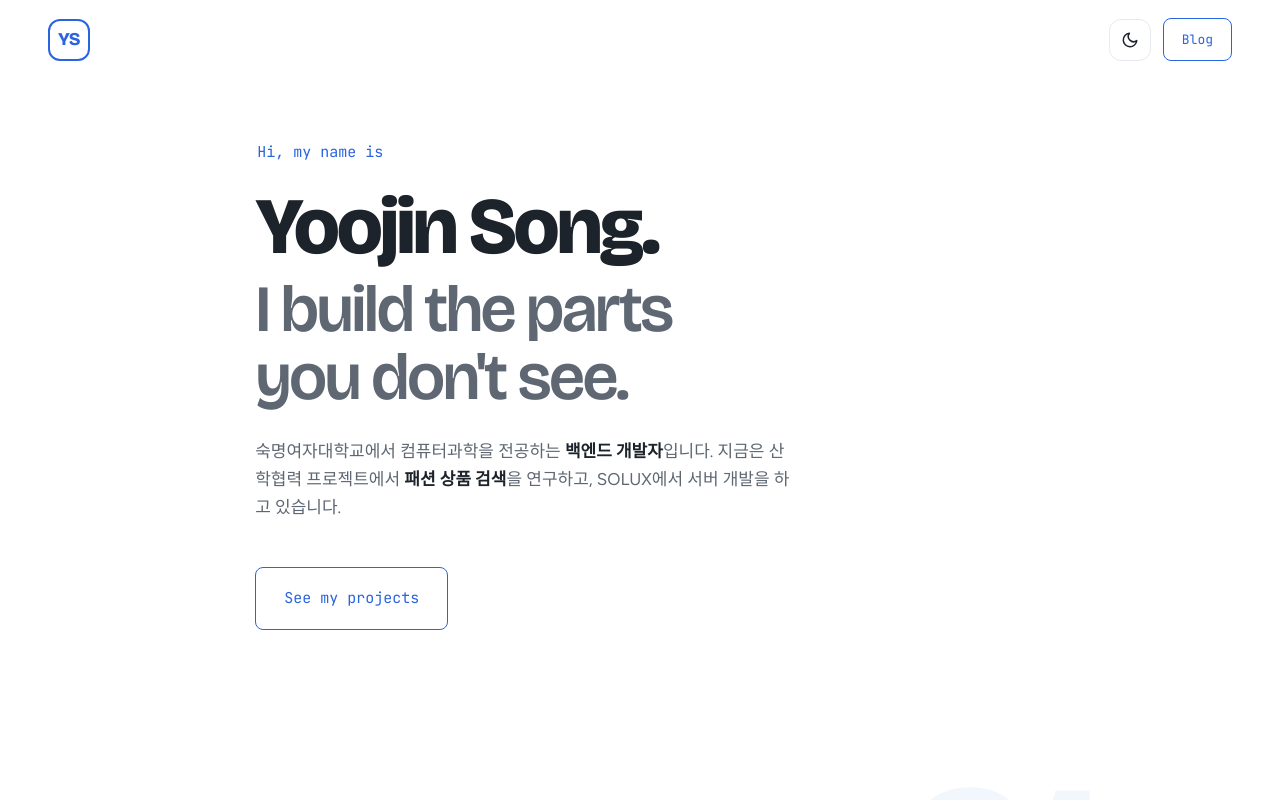
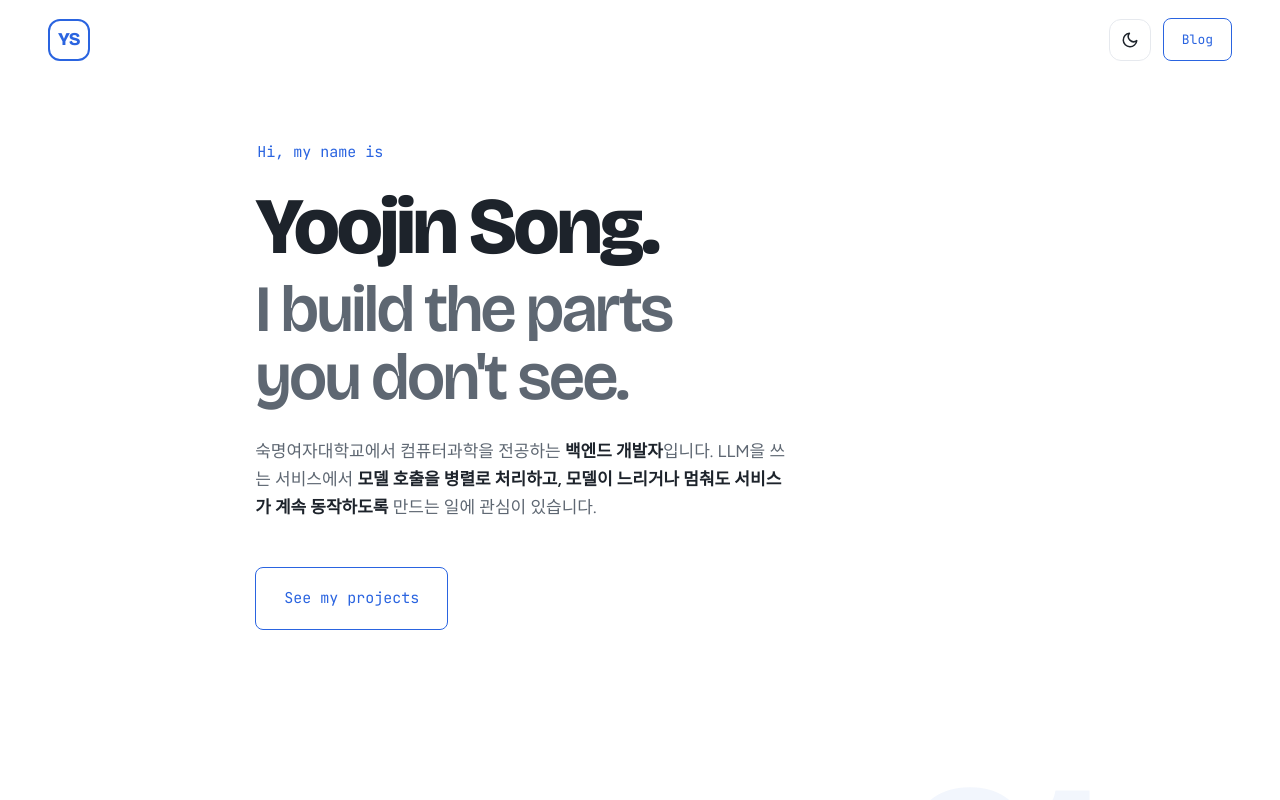
Before and after one commit to yoooooojin/portfolio, a Next.js app: page / in a window 1280 px wide. Shown: the top 800 px of the page. Built offline with nearby package versions, Linux system fonts and the light colour scheme; a web font is replaced by a local one.

Commit message:
feat: 프로필 및 소개 문구 업데이트

```diff
--- a/src/data/content.ts
+++ b/src/data/content.ts
@@ -26,11 +26,11 @@ export const profile = {
 
 // 첫 화면 소개 문장. **굵게** 표시한 부분은 진하게 나와요.
 export const heroIntro =
-  "숙명여자대학교에서 컴퓨터과학을 전공하는 **백엔드 개발자**입니다. 지금은 산학협력 프로젝트에서 **패션 상품 검색**을 연구하고, SOLUX에서 서버 개발을 하고 있습니다.";
+  "숙명여자대학교에서 컴퓨터과학을 전공하는 **백엔드 개발자**입니다. LLM을 쓰는 서비스에서 **모델 호출을 병렬로 처리하고, 모델이 느리거나 멈춰도 서비스가 계속 동작하도록** 만드는 일에 관심이 있습니다.";
 
 // About 섹션 문단들 (**굵게** 사용 가능)
 export const about = [
-  "안녕하세요! **숙명여자대학교 컴퓨터과학전공** 송유진입니다. 지금은 **백엔드 개발**에 집중하고 있습니다.",
+  "안녕하세요! **숙명여자대학교 컴퓨터과학전공** 송유진입니다. 지금은 **LLM과 에이전트를 쓰는 서비스의 백엔드**에 집중하고 있습니다.",
   "강의자료의 필기를 분석해 시험 문제를 만드는 멀티 에이전트 서비스, 걸음 수 목표와 단과대 랭킹을 담은 산책 앱, 수강신청 강의 교환 플랫폼을 팀원들과 함께 만들었습니다. 최근에는 안 본 회차의 스포일러만 가려 주는 크롬 확장 에이전트 **쉿스포(Shhpoil)**로 해커톤에서 우승했습니다. 구름(goorm)에서는 QA 인턴으로 서비스를 사용자 입장에서 꼼꼼히 살펴보는 경험을 했습니다.",
   "협업과 코드 리뷰를 통해 **팀과 함께 성장하는 것**을 좋아합니다. 최근에 주로 사용한 기술은 다음과 같습니다.",
 ];
@@ -181,5 +181,5 @@ export const projects: Project[] = [
 
 export const contact = {
   heading: "Get In Touch",
-  text: "백엔드 개발 인턴십과 팀 프로젝트 기회를 찾고 있습니다. 궁금한 점이 있거나 이야기를 나누고 싶다면 편하게 연락 주세요.",
+  text: "백엔드 · AI 에이전트 개발 인턴십이나 신입 포지션을 찾고 있습니다. 궁금한 점이 있거나 이야기를 나누고 싶다면 편하게 연락 주세요.",
 };
```
